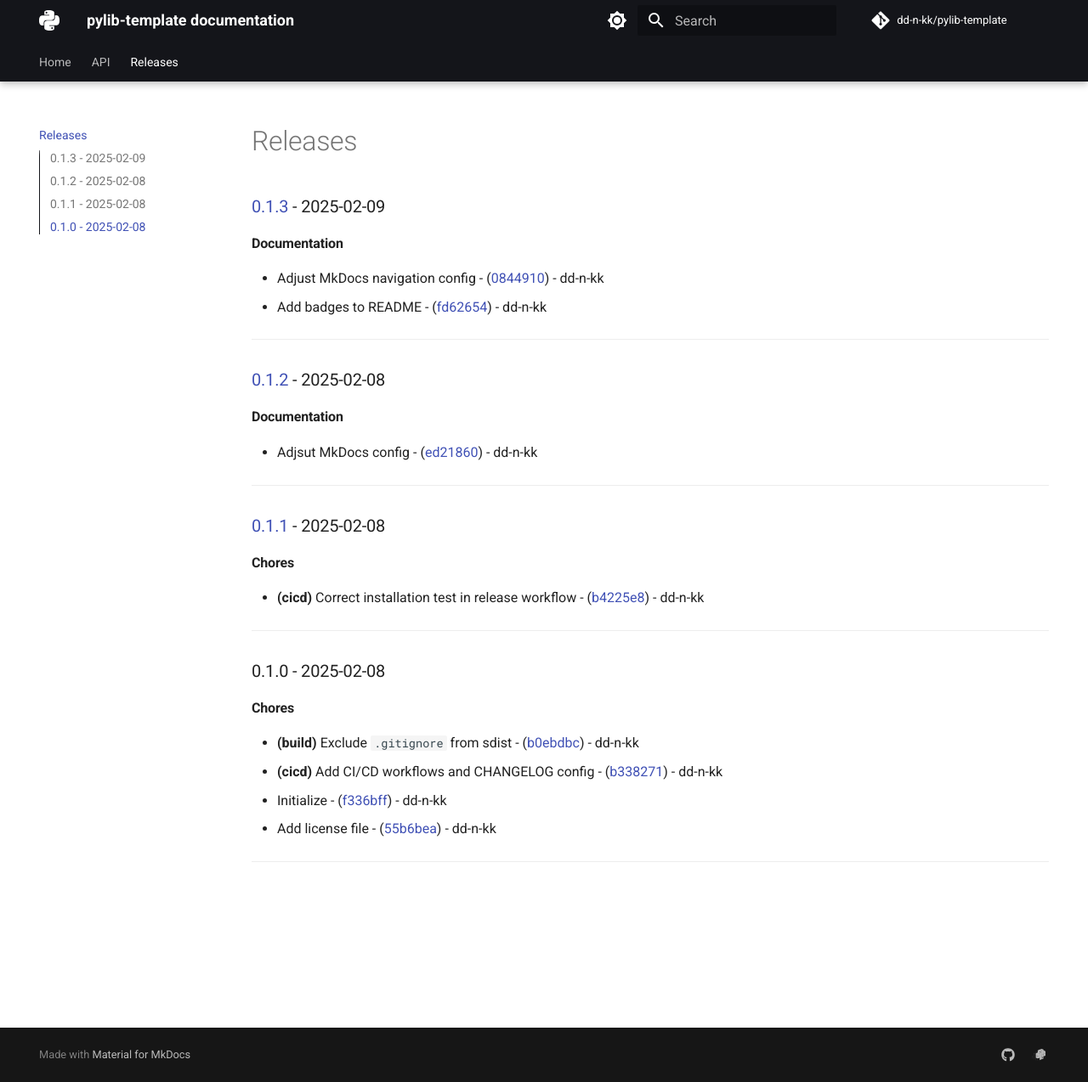
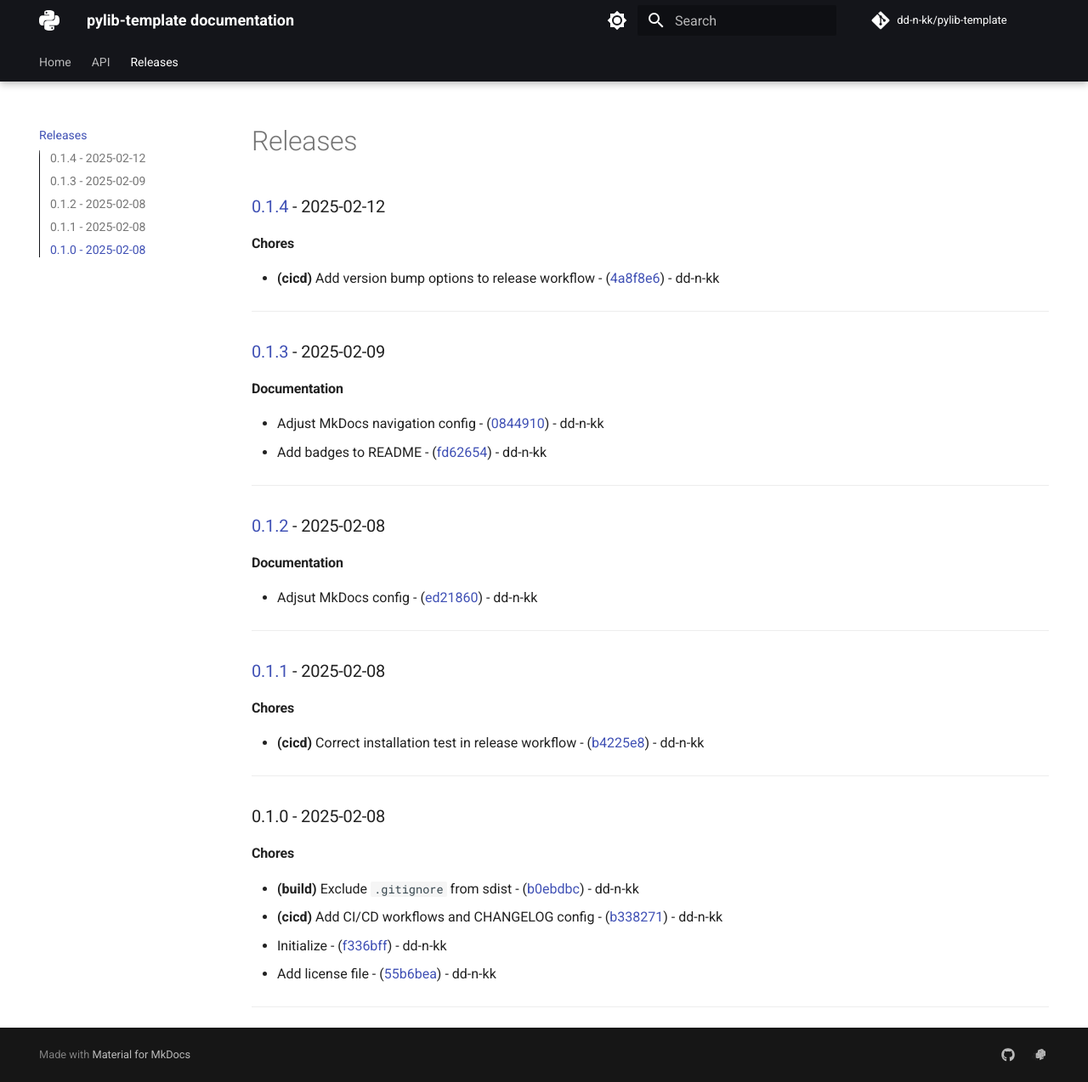
Before and after one commit to dd-n-kk/pylib-template, an MkDocs documentation site: the page built from docs/releases.md, in a window 1280 px wide and 1274 px high. Shown: the whole window at 85% size. Built offline with MkDocs 1.6.1 and Material for MkDocs 9.7.7, drawn with Linux system fonts in a browser that asks for light colours; comment, search, counter and statistics services are not loaded.

Commit message:
chore(release): v0.1.4

```diff
--- a/docs/releases.md
+++ b/docs/releases.md
@@ -1,3 +1,11 @@
+
+### [0.1.4](https://github.com/dd-n-kk/pylib-template/compare/v0.1.3..v0.1.4) - 2025-02-12
+
+#### Chores
+
+- **(cicd)** Add version bump options to release workflow - ([4a8f8e6](https://github.com/dd-n-kk/pylib-template/commit/4a8f8e69a2ec5bfdc66b0192e356b9c1d387d031)) - dd-n-kk
+
+---
 
 ### [0.1.3](https://github.com/dd-n-kk/pylib-template/compare/v0.1.2..v0.1.3) - 2025-02-09
 
--- a/pyproject.toml
+++ b/pyproject.toml
@@ -22,7 +22,7 @@ packages = ["src/pylib"]  # Mandatory if project name and module import name are
 
 [project]
 name = "pylib-template"
-version = "0.1.3"
+version = "0.1.4"
 description = "Add your description here"
 authors = [
     { name = "author", email = "author@example.com" }
```
Also changed, not shown: CHANGELOG.md (+8 -0 lines), 1 other file.
